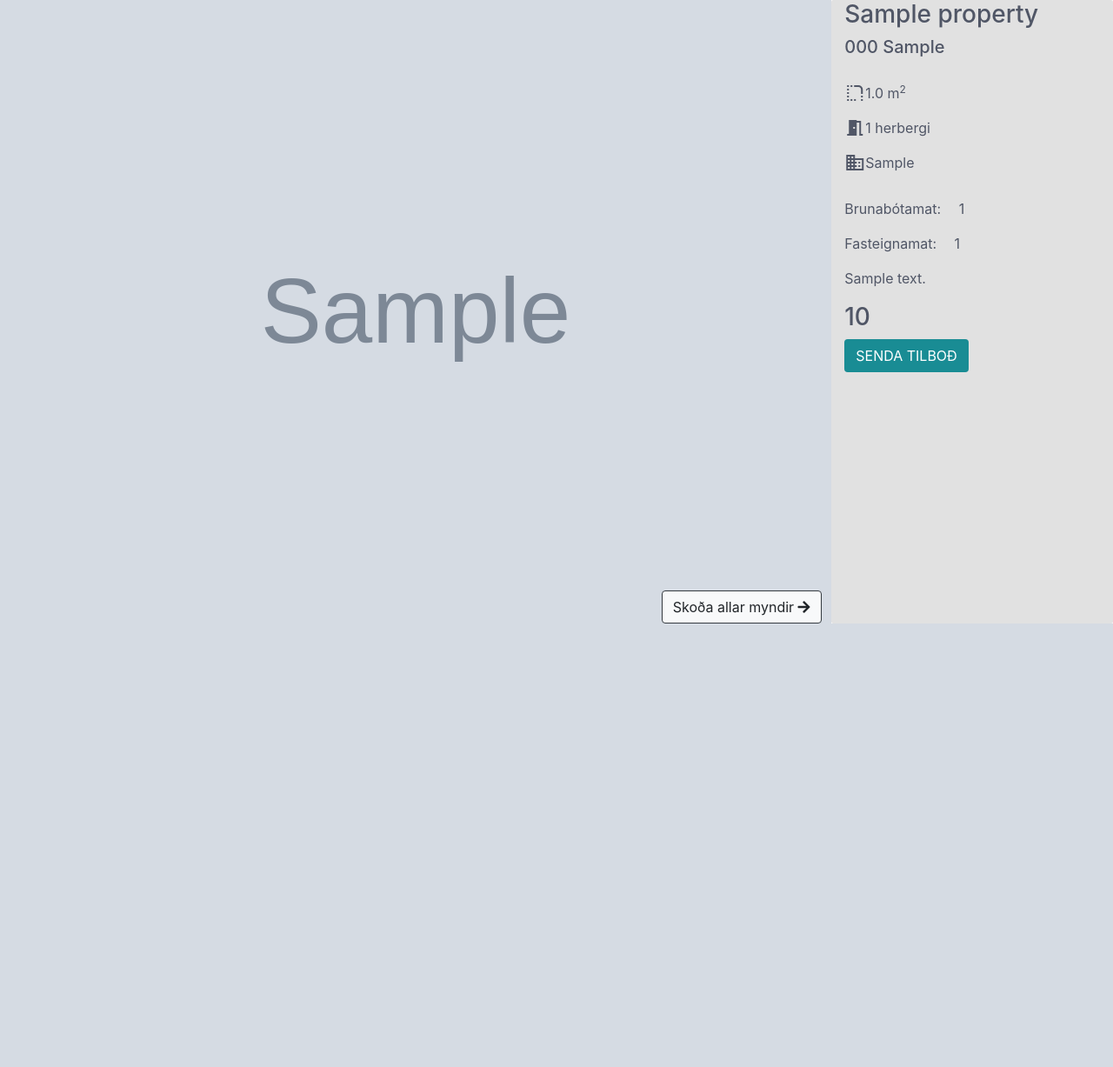
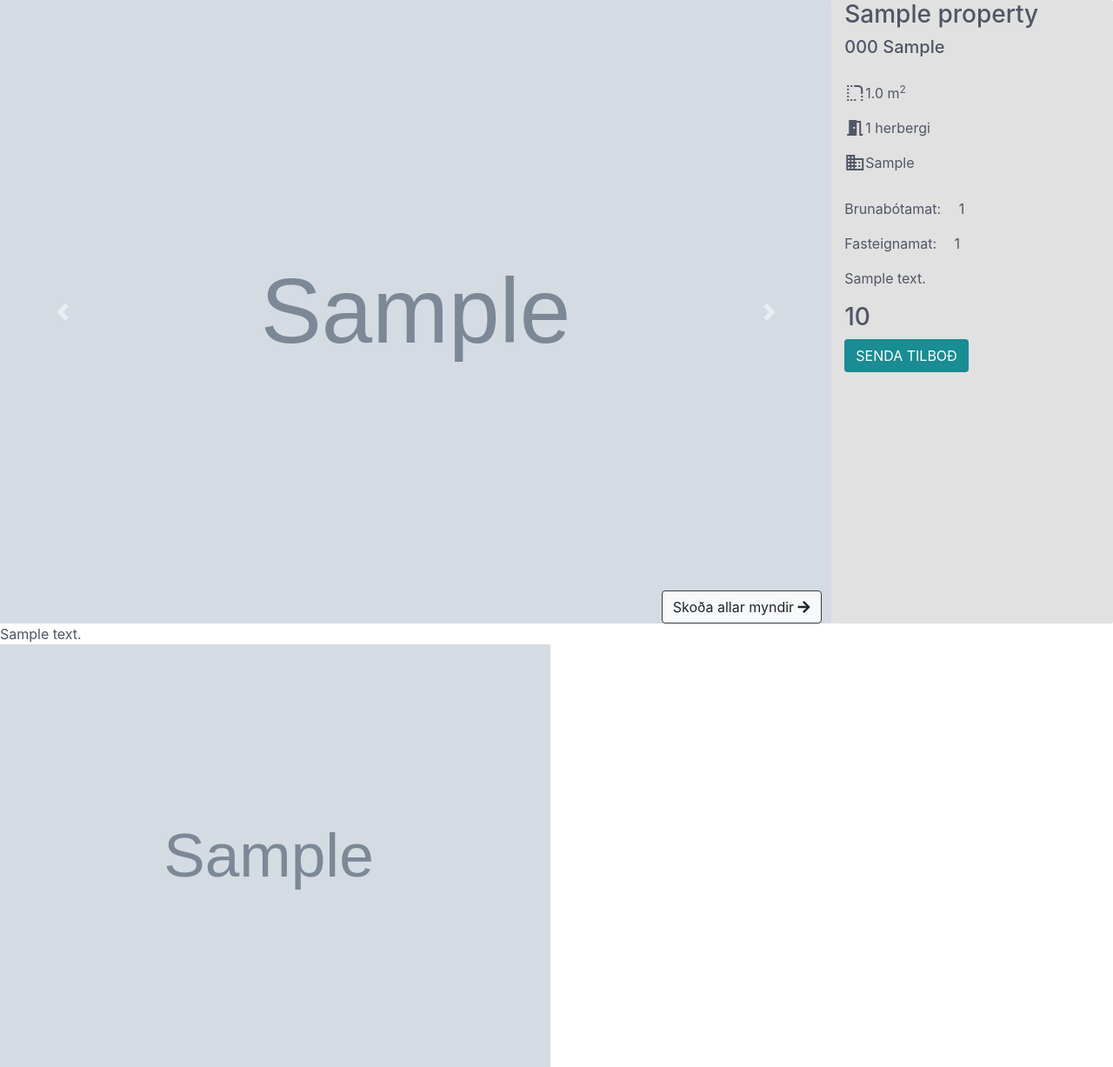
Before and after one commit to franklin18ru/Indigo, a Django app: template templates/property/property.html in a window 1280 px wide. Shown: the part 106-1333 px from the top of the page at 87% size. Before the commit the page ends 823 px from the top, so only its background shows below. Run offline with Django 3.2, Linux system fonts and the light colour scheme; the template is opened without the code that fills it: values that come from a table or form of the project are taken from there, others are empty; tables that the repository leaves empty hold one stand-in row (values such as "Sample post"); grey boxes marked "Sample" are stand-in pictures; some libraries are stand-ins or nearby versions.

Commit message:
Single property page updated

```diff
--- a/static/css/property.css
+++ b/static/css/property.css
@@ -84,6 +84,17 @@ body {
     /*padding-left:0;*/
 }
 
+.allImages{
+    width:100%;
+    height:auto;
+}
+
+.allImagesClass{
+    margin:0 !important;
+    padding:0 !important;
+}
+
+
 @media only screen and (max-width: 600px) {
     #shortDescription {
         display: none;
--- a/templates/property/property.html
+++ b/templates/property/property.html
@@ -13,8 +13,29 @@
 <div class="container-fluid property">
   <div class="row">
     <div class="col-xl-9 col-lg-12 col-md-12 leftClass">
-        <img class="propertyImage" src="{{ property.propertyimage_set.first.image }}">
-        <button type="button" class="btn btn-light border-dark allPhotosButton float-right">
+        <div id="carouselExampleControls" class="carousel slide" data-ride="carousel">
+          <div class="carousel-inner">
+            <div class="carousel-item active">
+              <img class="d-block w-100" src="{{ property.propertyimage_set.first.image }}" alt="First slide">
+            </div>
+            {% for image in property.propertyimage_set.all %}
+                {% if not forloop.last %}
+                    <div class="carousel-item">
+                      <img class="d-block w-100" src="{{ image.image }}" alt="Second slide">
+                    </div>
+                {% endif %}
+            {% endfor %}
+          </div>
+          <a class="carousel-control-prev" href="#carouselExampleControls" role="button" data-slide="prev">
+            <span class="carousel-control-prev-icon" aria-hidden="true"></span>
+            <span class="sr-only">Previous</span>
+          </a>
+          <a class="carousel-control-next" href="#carouselExampleControls" role="button" data-slide="next">
+            <span class="carousel-control-next-icon" aria-hidden="true"></span>
+            <span class="sr-only">Next</span>
+          </a>
+        </div>
+        <button type="button" data-toggle="modal" data-target="#myModal" class="btn btn-light border-dark allPhotosButton float-right">
         Skoða allar myndir <i class="fa fa-arrow-right"></i>
         </button>
     </div>
@@ -41,10 +62,20 @@
                   </div>
 
             </div>
-{#            <button type="button" class="btn btn-light border-dark favoriteIcon">#}
-{#                    <i class="fa fa-heart"></i>#}
-{#            </button>#}
     </div>
 </div>
+<div class="row">
+    <div class="col">
+        {{ property.description }}
+    </div>
 </div>
+<div class="row">
+    {% for image in property.propertyimage_set.all %}
+    <div class="col-md-6 col-sm-12 allImagesClass">
+        <img class="allImages" src="{{ image.image }}" alt="{{ property.streetName }}">
+    </div>
+    {% endfor %}
+</div>
+
+
 {% endblock %}
```
